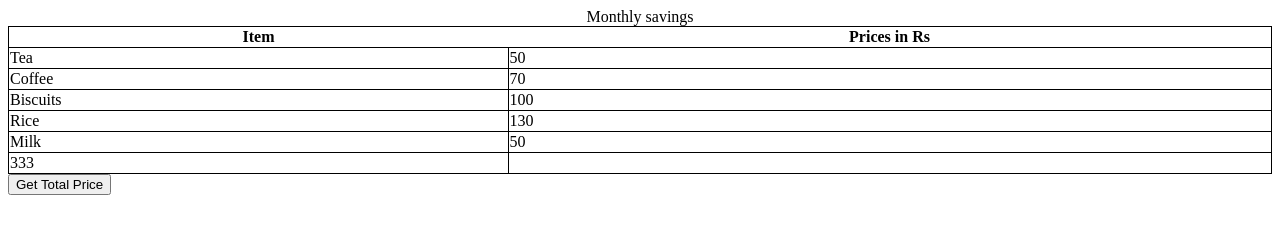
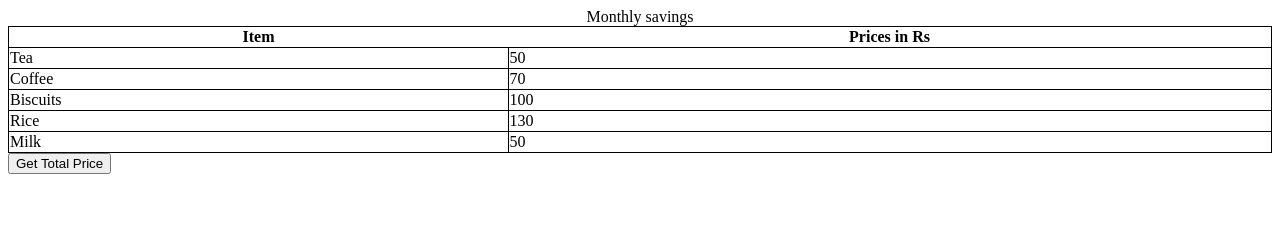
Before and after one commit to acciojob/grofers-checkout-UdayBari3421, a website: page main.html in a window 1280 px wide. Drawn offline with Linux system fonts and the light colour scheme.

Commit message:
created a submission

```diff
--- a/main.html
+++ b/main.html
@@ -36,9 +36,6 @@
       <td class="item">Milk</td>
       <td class="price">50</td>
     </tr>
-    <tr id="ans">
-      <td class="item">333</td>
-    </tr>
 
   </table>
     <script type="text/javascript" src="./script.js">
--- a/script.js
+++ b/script.js
@@ -10,14 +10,18 @@ item.forEach((e)=>{
 });
 
 let tr = document.createElement("tr");
+let tr1 = document.createElement("tr");
 tr.setAttribute("id","ans");
+tr1.setAttribute("id","ans");
 const getSum = () => {
 	let sum = 0;
 
 	for (let i = 0; i < arr.length; i++) {
 		sum = sum + arr[i];
 		tr.innerText = sum+10;
+		tr1.innerText = sum - 67;
 	}
 };
 table.appendChild(tr);
+table.appendChild(tr1);
 getSumBtn.addEventListener("click", getSum);
```
